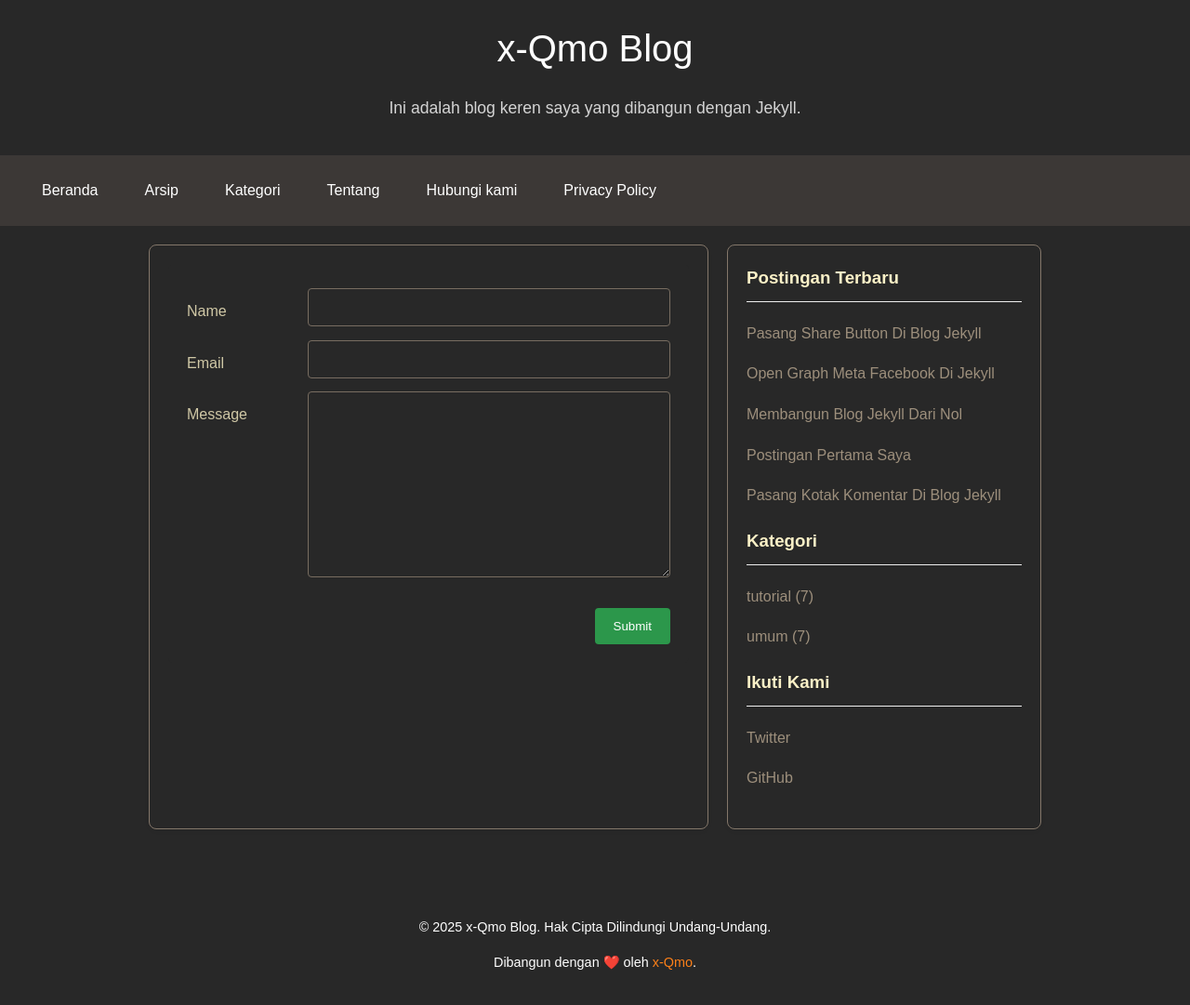
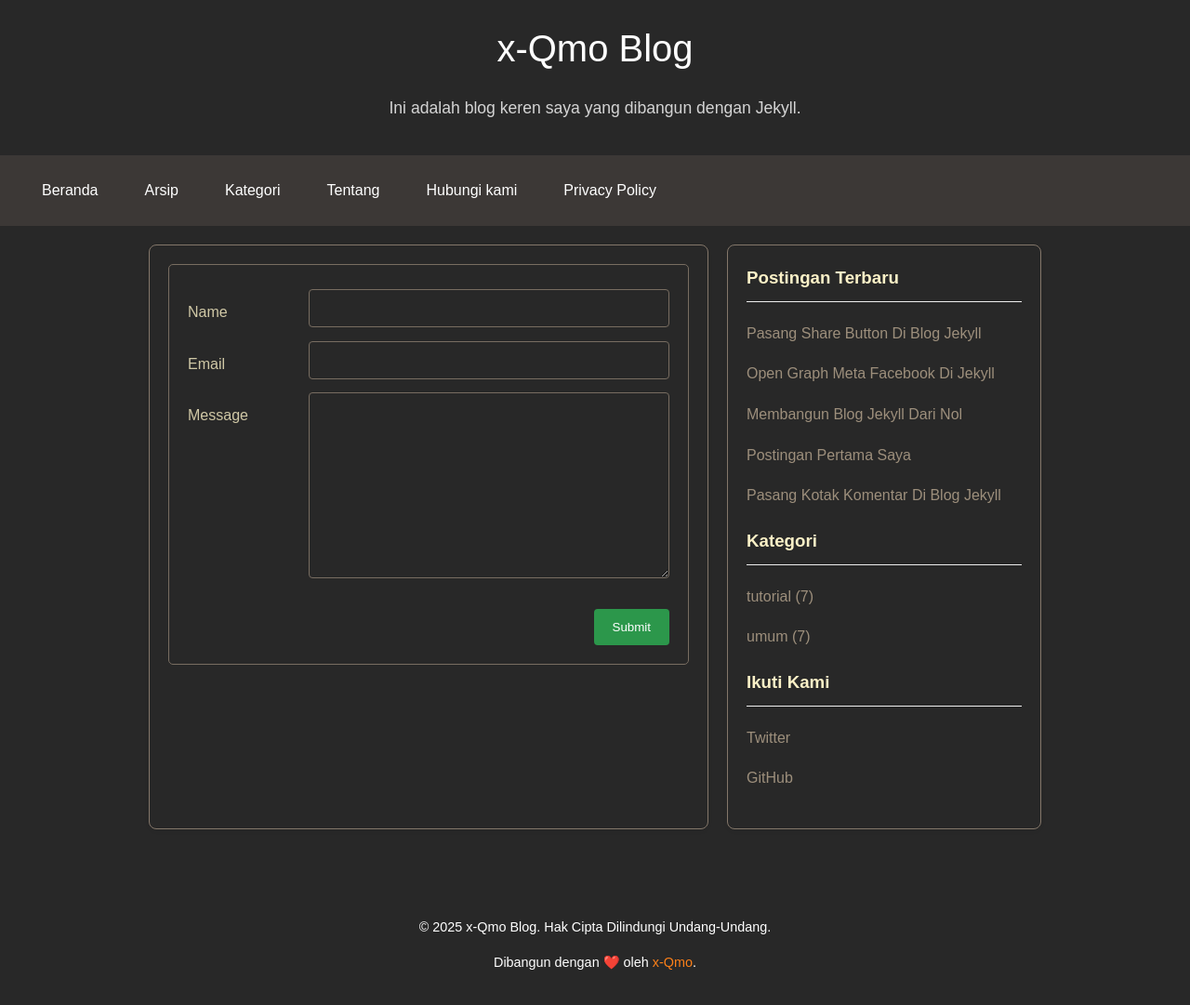
Before and after one commit to x-qmo/x-qmo.github.io, a Jekyll site: the page built from hubungi-kami.html, in a window 1280 px wide and 1081 px high. Shown: the whole window at 93% size. Built offline with Jekyll 4.4.1, drawn with Linux system fonts in a browser that asks for light colours.

Commit message:
Update hubungi-kami.html

```diff
--- a/hubungi-kami.html
+++ b/hubungi-kami.html
@@ -47,6 +47,7 @@ input[type=submit]:hover {
   border-radius: 5px;
   background-color: #282828;
   padding: 20px;
+  border: 1px solid #786d61;
 }
 
 .col-sgs-25 {
```
